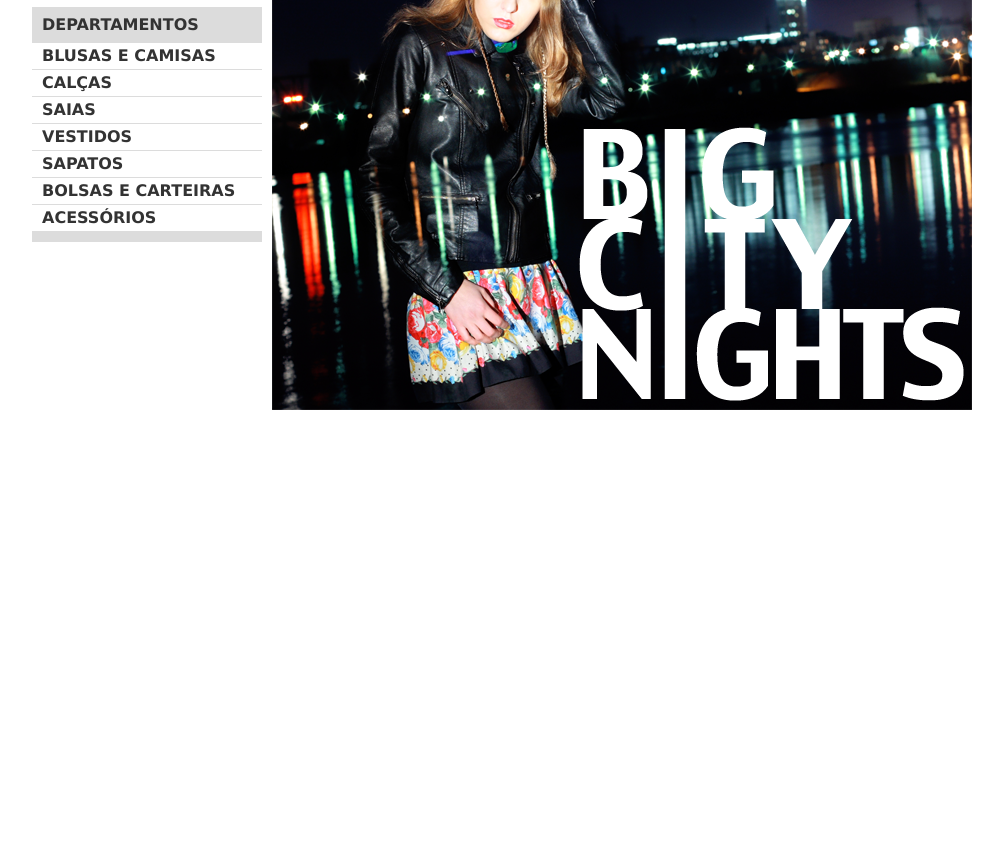
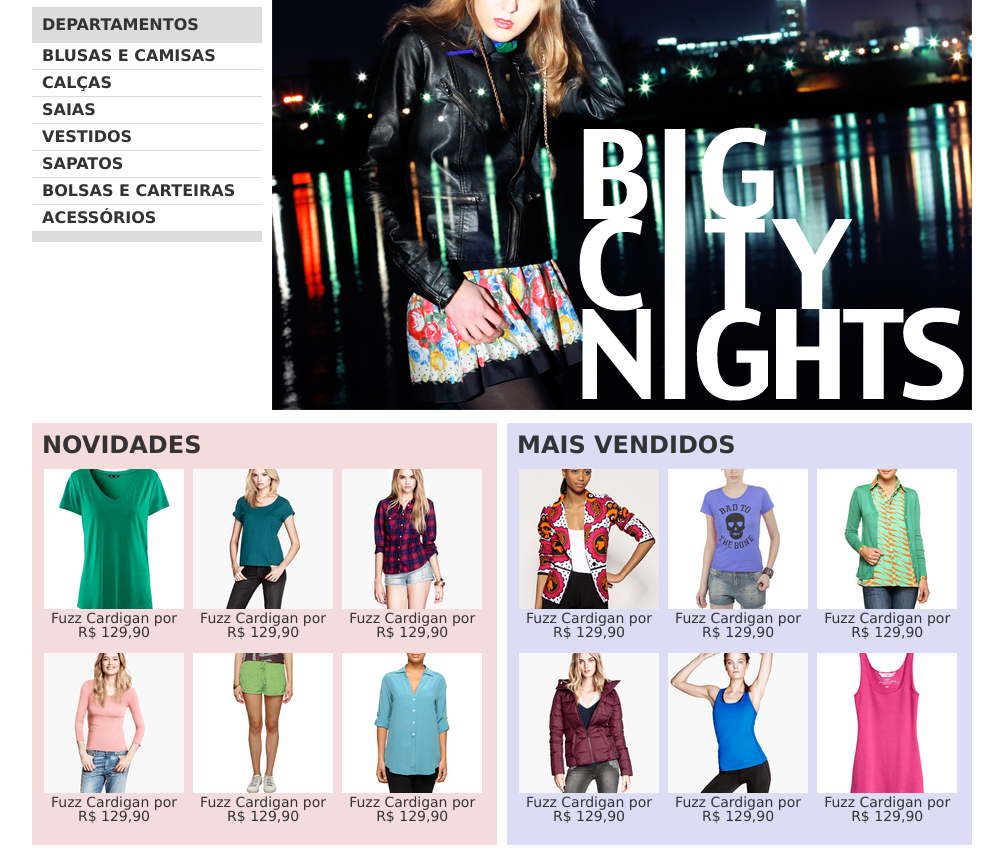
Before and after one commit to CaelumAulas/web7094, a plain HTML site: page mirrorfashion/index.html in a window 1280 px wide. Shown: the part 168-1023 px from the top of the page, without its empty margins (138-1141 px from the left). Before the commit the page ends 800 px from the top, so only its background shows below. Drawn offline with Linux system fonts and the light colour scheme.

Commit message:
4.9 - Exercícios: painéis flutuantes

```diff
--- a/exemplo/css/display-inline-block.css
+++ b/exemplo/css/display-inline-block.css
@@ -1,7 +1,9 @@
-input[type=search] {
+input [type=search] {
   width: 170px;
 }
-.ultima-linha.coiso[href="seila"] {
+.ultima-linha,
+.coiso,
+[href="seila"] {
 
 }
 
--- a/mirrorfashion/css/estilos.css
+++ b/mirrorfashion/css/estilos.css
@@ -90,3 +90,43 @@ header {
 .destaque {
   margin-top: 10px;
 }
+
+.novidades {
+  float: left;
+  background-color: #f5dcdc
+}
+
+.mais-vendidos {
+  float: right;
+  background-color: #dcdcf5;
+}
+
+.painel {
+  margin: 10px 0;
+  padding: 10px;
+  width: 445px;
+}
+
+.painel li {
+  display: inline-block;
+  vertical-align: top;
+  width: 140px;
+
+  margin: 2px;
+  padding-bottom: 10px;
+}
+
+.painel h2 {
+  font-size: 24px;
+  font-weight: bold;
+  text-transform: uppercase;
+
+  margin-bottom: 10px;
+}
+
+.painel a {
+  color: #333;
+  font-size: 14px;
+  text-align: center;
+  text-decoration: none;
+}
--- a/mirrorfashion/index.html
+++ b/mirrorfashion/index.html
@@ -54,5 +54,117 @@
 
       <img src="img/destaque-home.png" alt="Promoção: Big City Night">
     </div><!-- fim .container .destaque -->
+
+  <div class="container paineis">
+    <section class="painel mais-vendidos">
+      <h2>Mais vendidos</h2>
+
+      <ol>
+        <li>
+          <a href="produto.html">
+            <figure>
+              <img src="img/produtos/miniatura1.png">
+              <figcaption>Fuzz Cardigan por R$ 129,90</figcaption>
+            </figure>
+          </a>
+        </li>
+        <li>
+          <a href="produto.html">
+            <figure>
+              <img src="img/produtos/miniatura2.png">
+              <figcaption>Fuzz Cardigan por R$ 129,90</figcaption>
+            </figure>
+          </a>
+        </li>
+        <li>
+          <a href="produto.html">
+            <figure>
+              <img src="img/produtos/miniatura3.png">
+              <figcaption>Fuzz Cardigan por R$ 129,90</figcaption>
+            </figure>
+          </a>
+        </li>
+        <li>
+          <a href="produto.html">
+            <figure>
+              <img src="img/produtos/miniatura4.png">
+              <figcaption>Fuzz Cardigan por R$ 129,90</figcaption>
+            </figure>
+          </a>
+        </li>
+        <li>
+          <a href="produto.html">
+            <figure>
+              <img src="img/produtos/miniatura5.png">
+              <figcaption>Fuzz Cardigan por R$ 129,90</figcaption>
+            </figure>
+          </a>
+        </li>
+        <li>
+          <a href="produto.html">
+            <figure>
+              <img src="img/produtos/miniatura6.png">
+              <figcaption>Fuzz Cardigan por R$ 129,90</figcaption>
+            </figure>
+          </a>
+        </li>
+      </ol>
+    </section>
+
+    <section class="painel novidades">
+      <h2>Novidades</h2>
+
+      <ol>
+        <li>
+          <a href="produto.html">
+            <figure>
+              <img src="img/produtos/miniatura7.png">
+              <figcaption>Fuzz Cardigan por R$ 129,90</figcaption>
+            </figure>
+          </a>
+        </li>
+        <li>
+          <a href="produto.html">
+            <figure>
+              <img src="img/produtos/miniatura8.png">
+              <figcaption>Fuzz Cardigan por R$ 129,90</figcaption>
+            </figure>
+          </a>
+        </li>
+        <li>
+          <a href="produto.html">
+            <figure>
+              <img src="img/produtos/miniatura9.png">
+              <figcaption>Fuzz Cardigan por R$ 129,90</figcaption>
+            </figure>
+          </a>
+        </li>
+        <li>
+          <a href="produto.html">
+            <figure>
+              <img src="img/produtos/miniatura10.png">
+              <figcaption>Fuzz Cardigan por R$ 129,90</figcaption>
+            </figure>
+          </a>
+        </li>
+        <li>
+          <a href="produto.html">
+            <figure>
+              <img src="img/produtos/miniatura11.png">
+              <figcaption>Fuzz Cardigan por R$ 129,90</figcaption>
+            </figure>
+          </a>
+        </li>
+        <li>
+          <a href="produto.html">
+            <figure>
+              <img src="img/produtos/miniatura12.png">
+              <figcaption>Fuzz Cardigan por R$ 129,90</figcaption>
+            </figure>
+          </a>
+        </li>
+      </ol>
+    </section>
+    </div>
   </body>
 </html>
```
